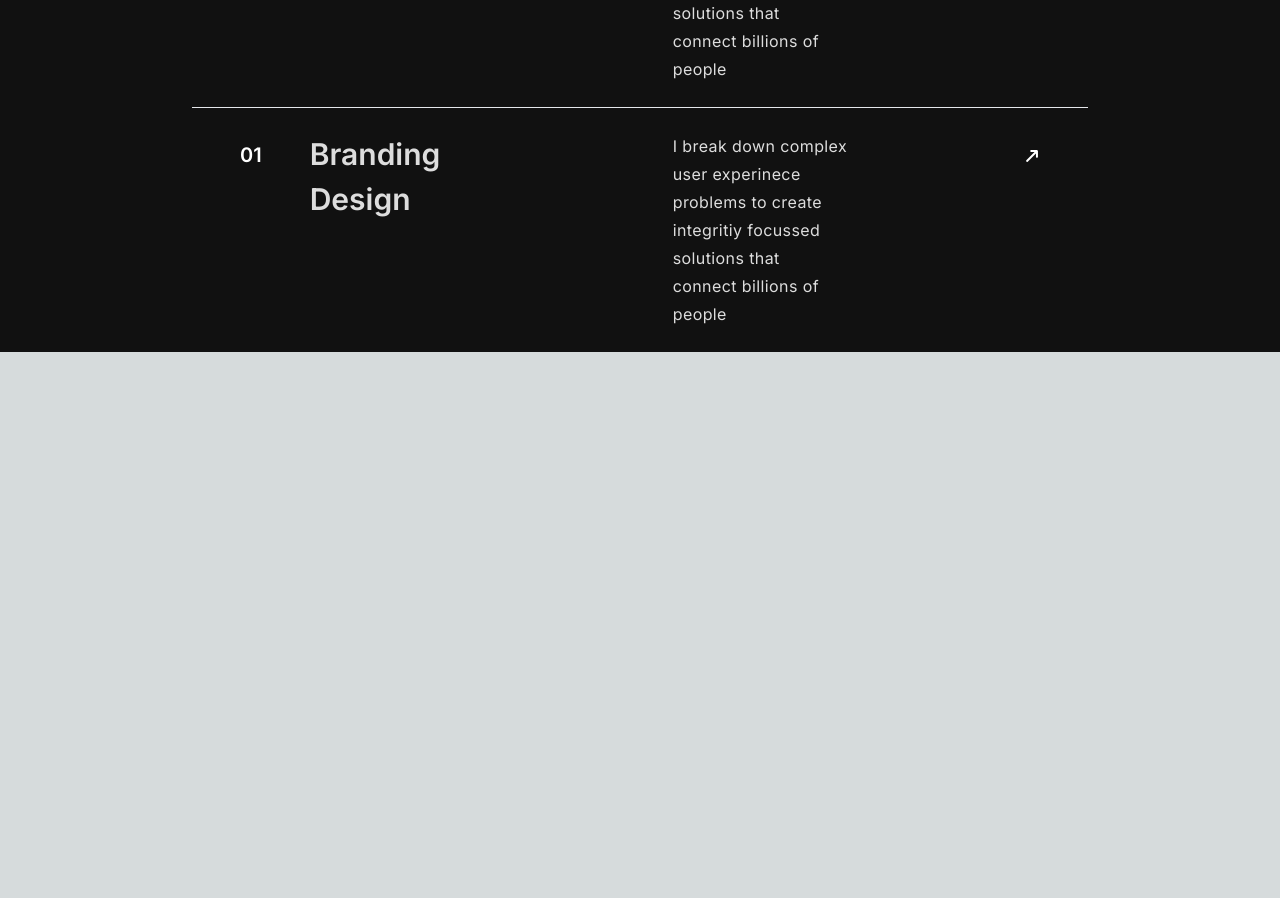
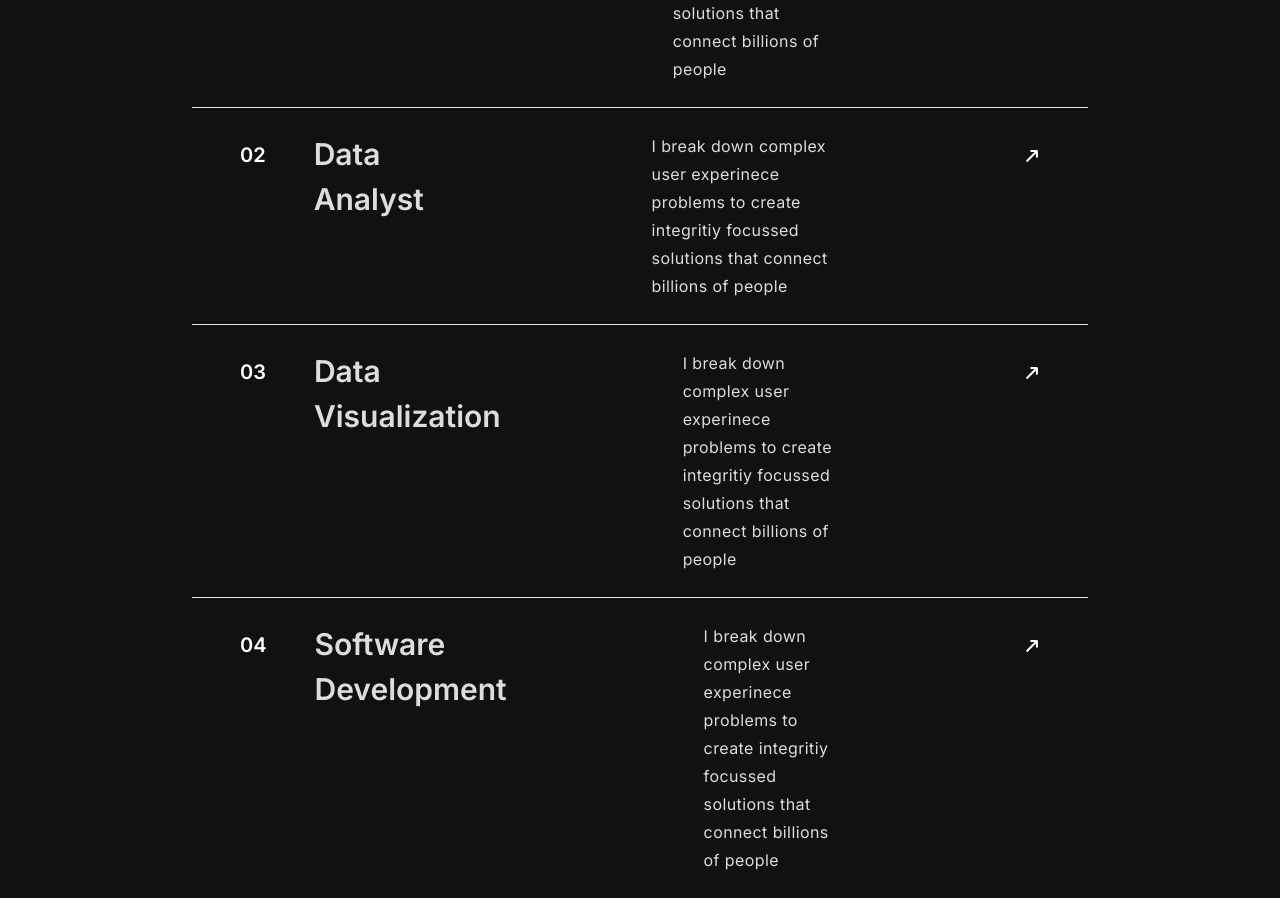
Before and after one commit to TamannaAfroz2666/PortfolioProject, a Next.js app: page / in a window 1280 px wide. Shown: the part 1280-2178 px from the top of the page. Before the commit the page ends 1632 px from the top, so only its background shows below. Built offline with nearby package versions, Linux system fonts and the light colour scheme.

Commit message:
update info

```diff
--- a/app/QualityService/qualityService.tsx
+++ b/app/QualityService/qualityService.tsx
@@ -6,7 +6,7 @@ import { FaArrowUpLong } from "react-icons/fa6";
 
 
 const QualityService = () => {
-    const [customBgColor, setCustomBgColor] = useState(null);
+    // const [customBgColor, setCustomBgColor] = useState(null);
 
     return (
         <div className="w-[70%] m-auto  ">
@@ -27,8 +27,32 @@ const QualityService = () => {
                 <hr color='black' />
                 <div className=''>
                     <div className='inline-flex gap-12  hover:bg-[#8750f7] px-12 py-6'>
-                        <span className='text-[#fff] text-[20px] font-semibold pt-2'>01</span>
-                        <h2 className='text-[#dddddd] text-[30px] font-semibold'>Branding Design</h2>
+                        <span className='text-[#fff] text-[20px] font-semibold pt-2'>02</span>
+                        <h2 className='text-[#dddddd] text-[30px] font-semibold'>Data Analyst</h2>
+                        <p className='text-[#dddddd] w-[60%]  tracking-wide px-[8em] leading-[28px]'> I break down complex user experinece problems to create integritiy focussed
+                            solutions
+                            that connect billions of people</p>
+                        <span className='mt-4'><FaArrowUpLong color='white' className='rotate-45' /></span>
+                    </div>
+
+                </div>
+                <hr color='black' />
+                <div className=''>
+                    <div className='inline-flex gap-12  hover:bg-[#8750f7] px-12 py-6'>
+                        <span className='text-[#fff] text-[20px] font-semibold pt-2'>03</span>
+                        <h2 className='text-[#dddddd] text-[30px] font-semibold'>Data Visualization </h2>
+                        <p className='text-[#dddddd] w-[60%]  tracking-wide px-[8em] leading-[28px]'> I break down complex user experinece problems to create integritiy focussed
+                            solutions
+                            that connect billions of people</p>
+                        <span className='mt-4'><FaArrowUpLong color='white' className='rotate-45' /></span>
+                    </div>
+
+                </div>
+                <hr color='black' />
+                <div className=''>
+                    <div className='inline-flex gap-12  hover:bg-[#8750f7] px-12 py-6'>
+                        <span className='text-[#fff] text-[20px] font-semibold pt-2'>04</span>
+                        <h2 className='text-[#dddddd] text-[30px] font-semibold'>Software Development </h2>
                         <p className='text-[#dddddd] w-[60%]  tracking-wide px-[8em] leading-[28px]'> I break down complex user experinece problems to create integritiy focussed
                             solutions
                             that connect billions of people</p>
@@ -40,6 +64,7 @@ const QualityService = () => {
 
 
 
+
         </div>
     );
 };
```
